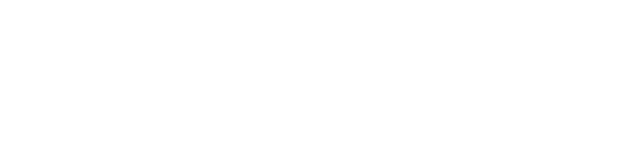
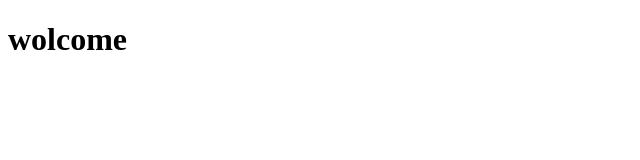
Before and after one commit to Hamza-Harzi/test, a plain HTML site: page index.html in a window 1280 px wide. Shown: the whole page, without its empty margins (0-640 px from the left). Drawn offline with Linux system fonts and the light colour scheme.

Commit message:
added title

```diff
--- a/index.html
+++ b/index.html
@@ -8,6 +8,8 @@
     <title>Document</title>
 </head>
 
-<body></body>
+<body>
+    <h1>wolcome</h1>
+</body>
 
 </html>
```
